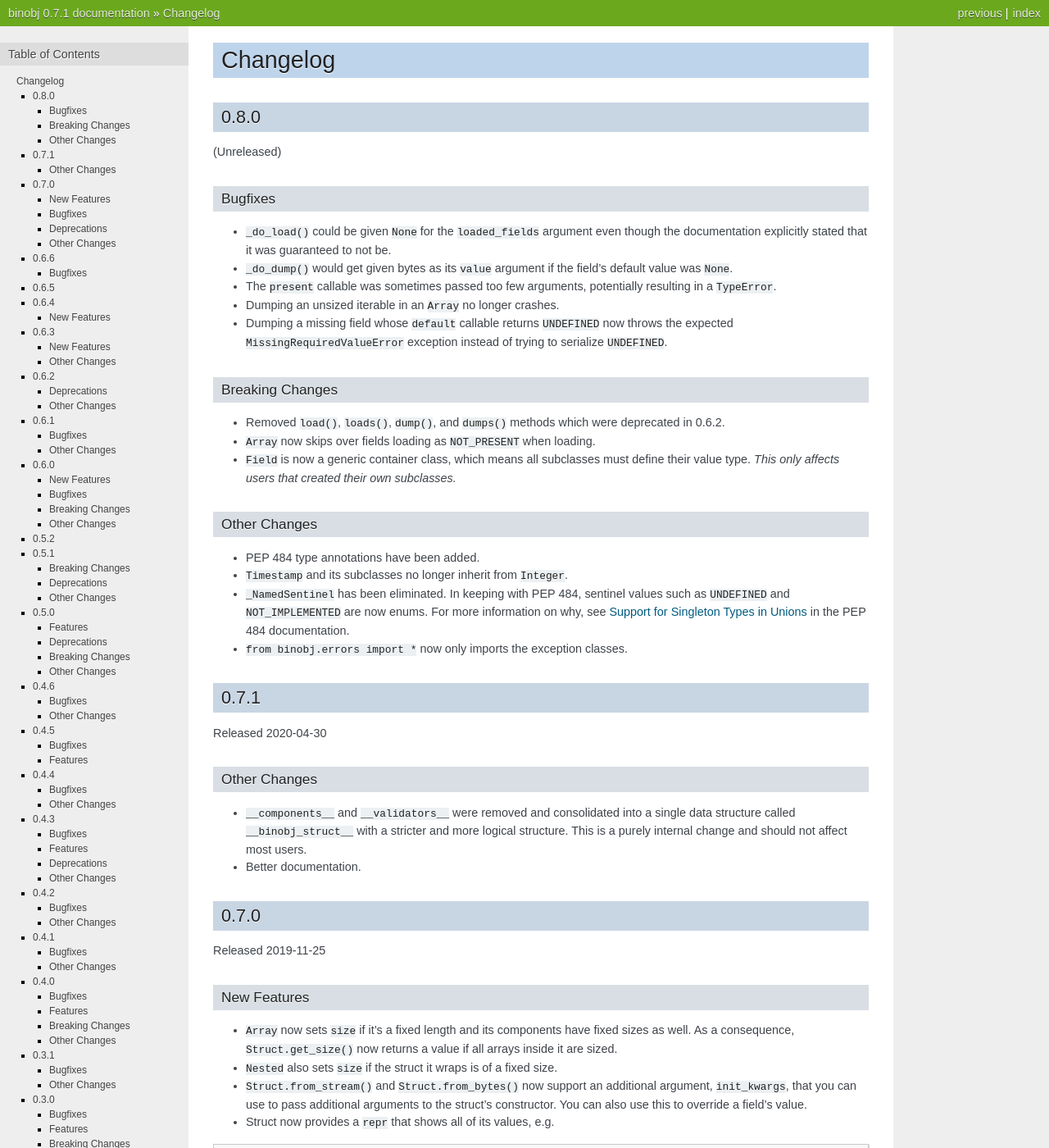
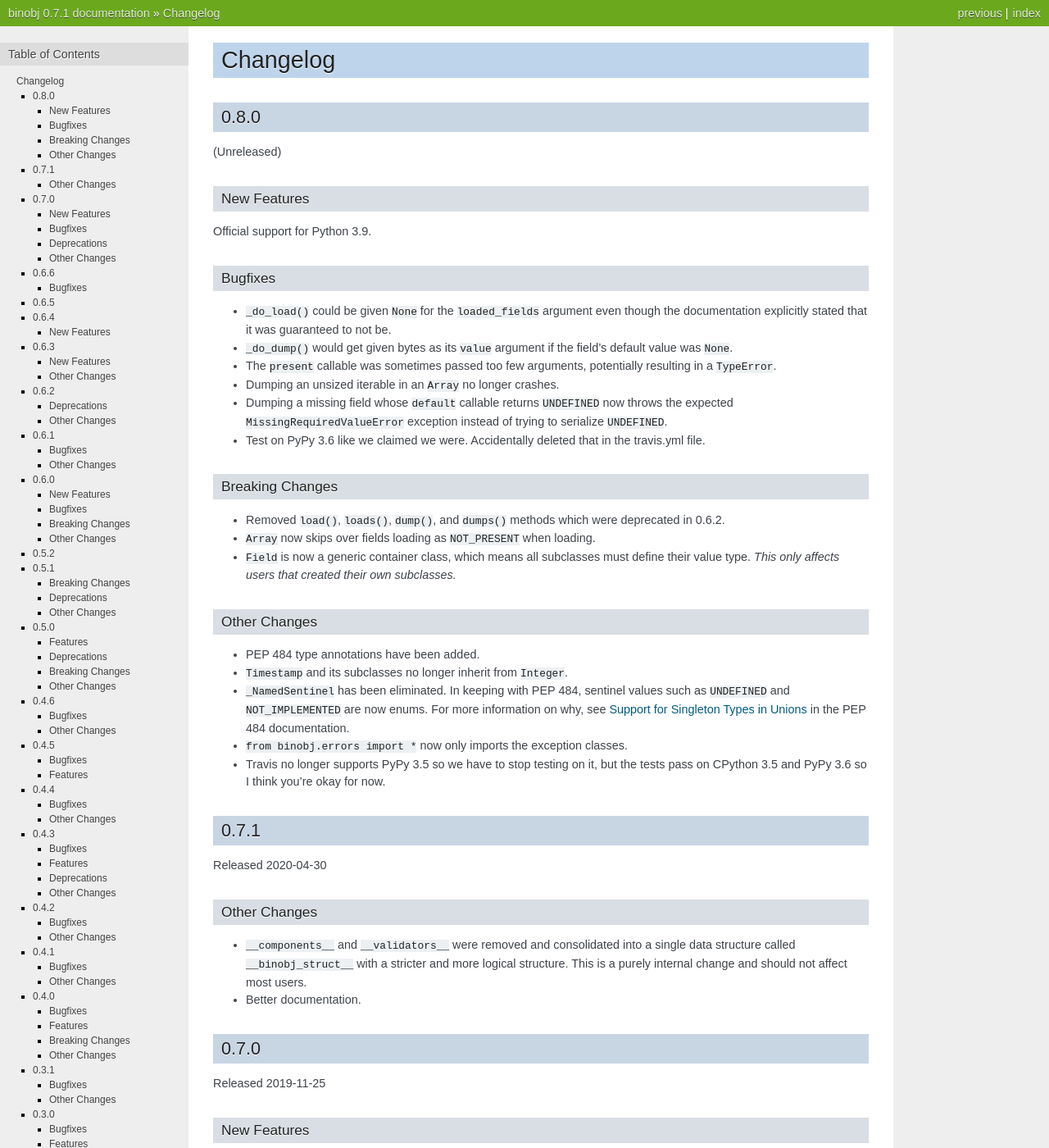
Before and after one commit to dargueta/binobj, a Sphinx documentation site: the page built from docs/source/CHANGELOG.rst, in a window 1280 px wide and 1400 px high. Shown: the whole window at 82% size. Built offline with Sphinx 7.4.7, drawn with Linux system fonts in a browser that asks for light colours.

Commit message:
Wasn't testing on PyPy 3.6. Oops.

```diff
--- a/docs/source/CHANGELOG.rst
+++ b/docs/source/CHANGELOG.rst
@@ -5,6 +5,11 @@ Changelog
 -----
 
 (Unreleased)
+
+New Features
+~~~~~~~~~~~~
+
+Official support for Python 3.9.
 
 Bugfixes
 ~~~~~~~~
@@ -19,6 +24,8 @@ Bugfixes
 * Dumping a missing field whose ``default`` callable returns ``UNDEFINED`` now
   throws the expected ``MissingRequiredValueError`` exception instead of trying
   to serialize ``UNDEFINED``.
+* Test on PyPy 3.6 like we claimed we were. Accidentally deleted that in the
+  travis.yml file.
 
 Breaking Changes
 ~~~~~~~~~~~~~~~~
@@ -26,8 +33,8 @@ Breaking Changes
 * Removed ``load()``, ``loads()``, ``dump()``, and ``dumps()`` methods which were
   deprecated in 0.6.2.
 * ``Array`` now skips over fields loading as ``NOT_PRESENT`` when loading.
-* ``Field`` is now a generic container class, which means all subclasses must define
-  their value type. *This only affects users that created their own subclasses.*
+* ``Field`` is now a generic container class, which means all subclasses must
+  define their value type. *This only affects users that created their own subclasses.*
 
 Other Changes
 ~~~~~~~~~~~~~
@@ -38,6 +45,8 @@ Other Changes
   such as ``UNDEFINED`` and ``NOT_IMPLEMENTED`` are now enums. For more information
   on why, see `Support for Singleton Types in Unions`_ in the PEP 484 documentation.
 * ``from binobj.errors import *`` now only imports the exception classes.
+* Travis no longer supports PyPy 3.5 so we have to stop testing on it, but the
+  tests pass on CPython 3.5 and PyPy 3.6 so I think you're okay for now.
 
 .. _Support for Singleton Types in Unions: https://www.python.org/dev/peps/pep-0484/#support-for-singleton-types-in-unions
 
```
Also changed, not shown: .travis.yml.
